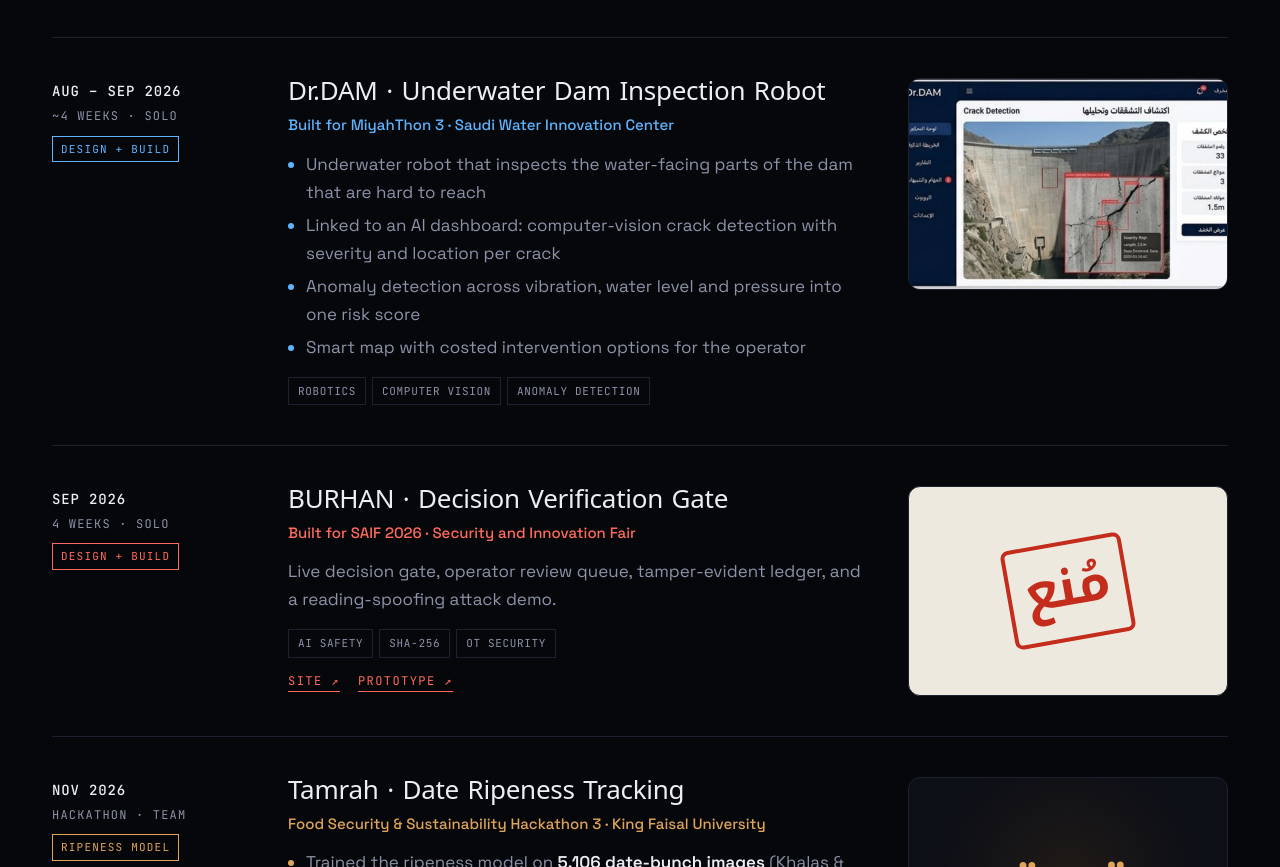
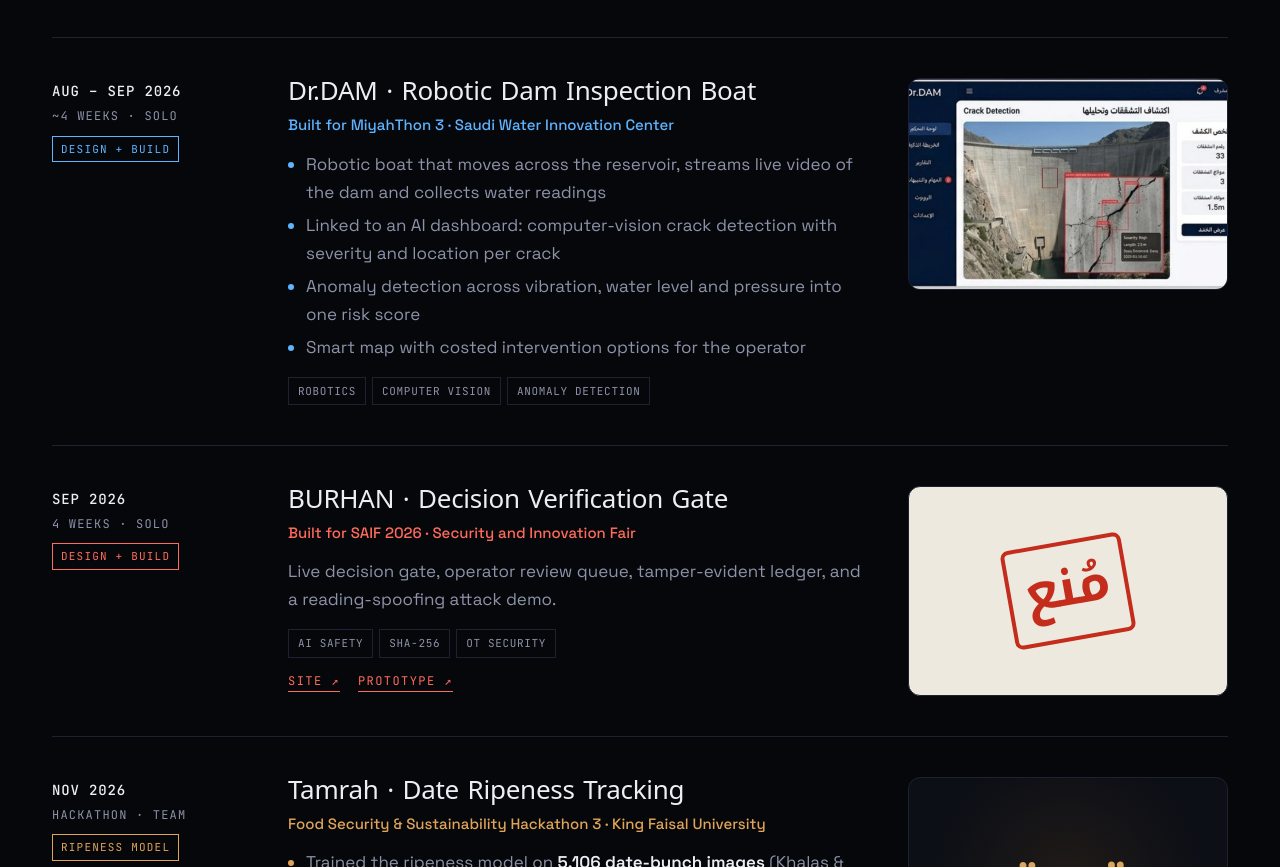
Before and after one commit to almutairi7amal/almutairi7amal.github.io, a plain HTML site: page index.html in a window 1280 px wide. Shown: the part 4830-5697 px from the top of the page. Drawn offline with Linux system fonts and the light colour scheme; a web font is replaced by a local one.

Commit message:
Dr.DAM: robotic inspection boat, per project deck
Co-Authored-By: Claude Opus 5.5 <noreply@anthropic.com>
Claude-Session: https://claude.ai/code/session_01EFMfKBedm31Yb1oxgCe9bX

```diff
--- a/index.html
+++ b/index.html
@@ -342,9 +342,9 @@ html[data-l="ar"] .contact h2{letter-spacing:0;line-height:1.3}
 
       <article class="ex rv" style="--c:#5EB4FF">
         <div class="when"><b>AUG – SEP 2026</b>~4 WEEKS · SOLO<br><em>DESIGN + BUILD</em></div>
-        <div><h3><span lang="en">Dr.DAM · Underwater Dam Inspection Robot</span><span lang="ar">Dr.DAM · روبوت غوّاص لفحص السدود</span></h3>
+        <div><h3><span lang="en">Dr.DAM · Robotic Dam Inspection Boat</span><span lang="ar">Dr.DAM · قارب روبوتي لفحص السدود</span></h3>
           <p class="ev"><span lang="en">Built for MiyahThon 3 · Saudi Water Innovation Center</span><span lang="ar">بُني لمياهثون 3 · مركز الابتكار السعودي لتقنيات المياه</span></p>
-          <ul><li><span lang="en">Underwater robot that inspects the water-facing parts of the dam that are hard to reach</span><span lang="ar">روبوت غوّاص يفحص أجزاء السد الملامسة للماء اللي يصعب الوصول لها</span></li>
+          <ul><li><span lang="en">Robotic boat that moves across the reservoir, streams live video of the dam and collects water readings</span><span lang="ar">قارب روبوتي يتحرك في بحيرة السد، يبث فيديو مباشر لجسم السد ويجمع قراءات المياه</span></li>
               <li><span lang="en">Linked to an AI dashboard: computer-vision crack detection with severity and location per crack</span><span lang="ar">مربوط بلوحة تحكم ذكية: كشف التشققات بالرؤية الحاسوبية مع خطورة وموقع كل شق</span></li>
               <li><span lang="en">Anomaly detection across vibration, water level and pressure into one risk score</span><span lang="ar">رصد الأنماط غير الطبيعية في الاهتزاز والمنسوب والضغط في درجة خطورة واحدة</span></li>
               <li><span lang="en">Smart map with costed intervention options for the operator</span><span lang="ar">خريطة ذكية بخيارات تدخّل مسعّرة للمشغّل</span></li></ul>
```
Also changed, not shown: 1 other file.
